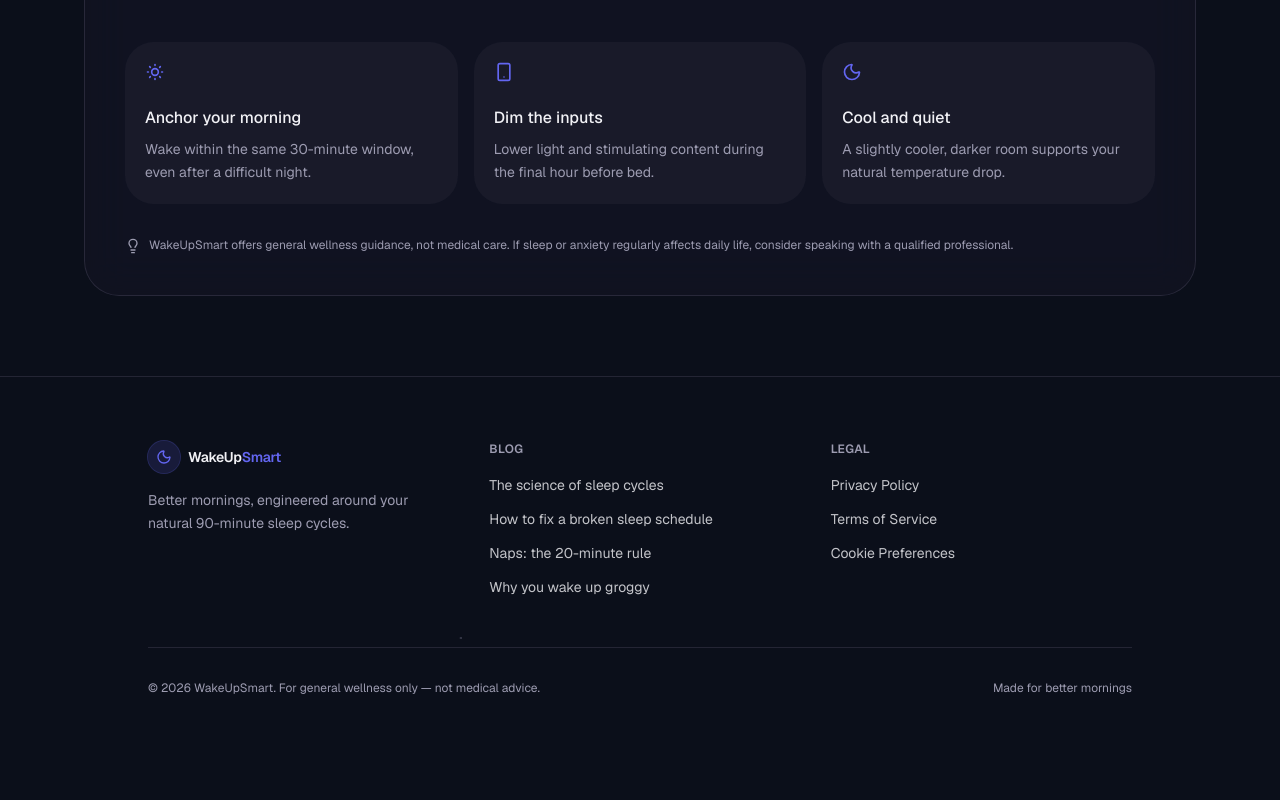
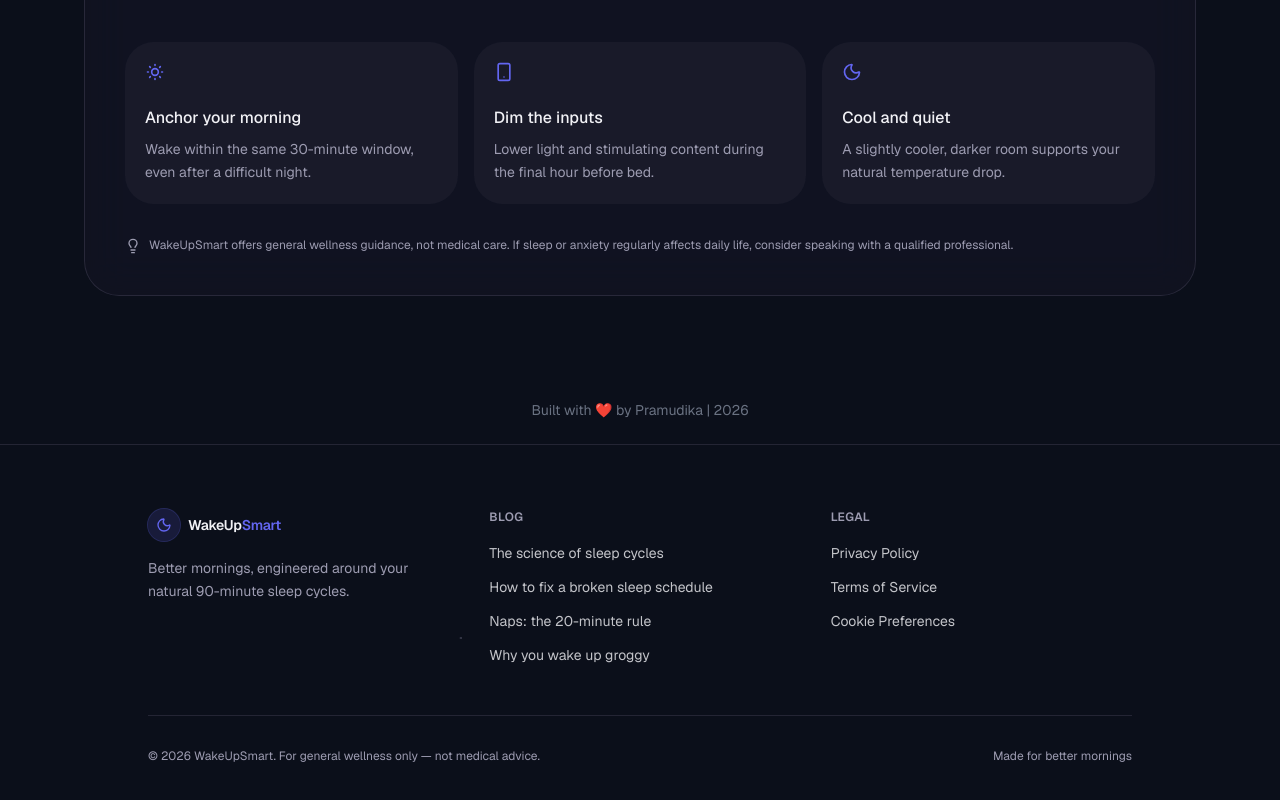
Before and after one commit to Akesha25317/wakeupsmart-2004, a Next.js app: page / in a window 1280 px wide. Shown: the part 7138-7938 px from the top of the page. Before the commit the page ends 7898 px from the top, so only its background shows below. Built offline with nearby package versions, Linux system fonts and the light colour scheme.

Commit message:
feat: add footer with copyright and developer info
Co-authored-by: Akesha25317 <316749741+Akesha25317@users.noreply.github.com>

```diff
--- a/app/page.tsx
+++ b/app/page.tsx
@@ -26,6 +26,9 @@ export default function Page() {
         <AnxietyToolkit />
         <WhyNinety />
         <SleepInsights />
+<footer className="text-center py-6 text-gray-500 text-sm">
+  Built with ❤️ by Pramudika | 2026
+</footer>
       </main>
       <SiteFooter />
     </div>
```
